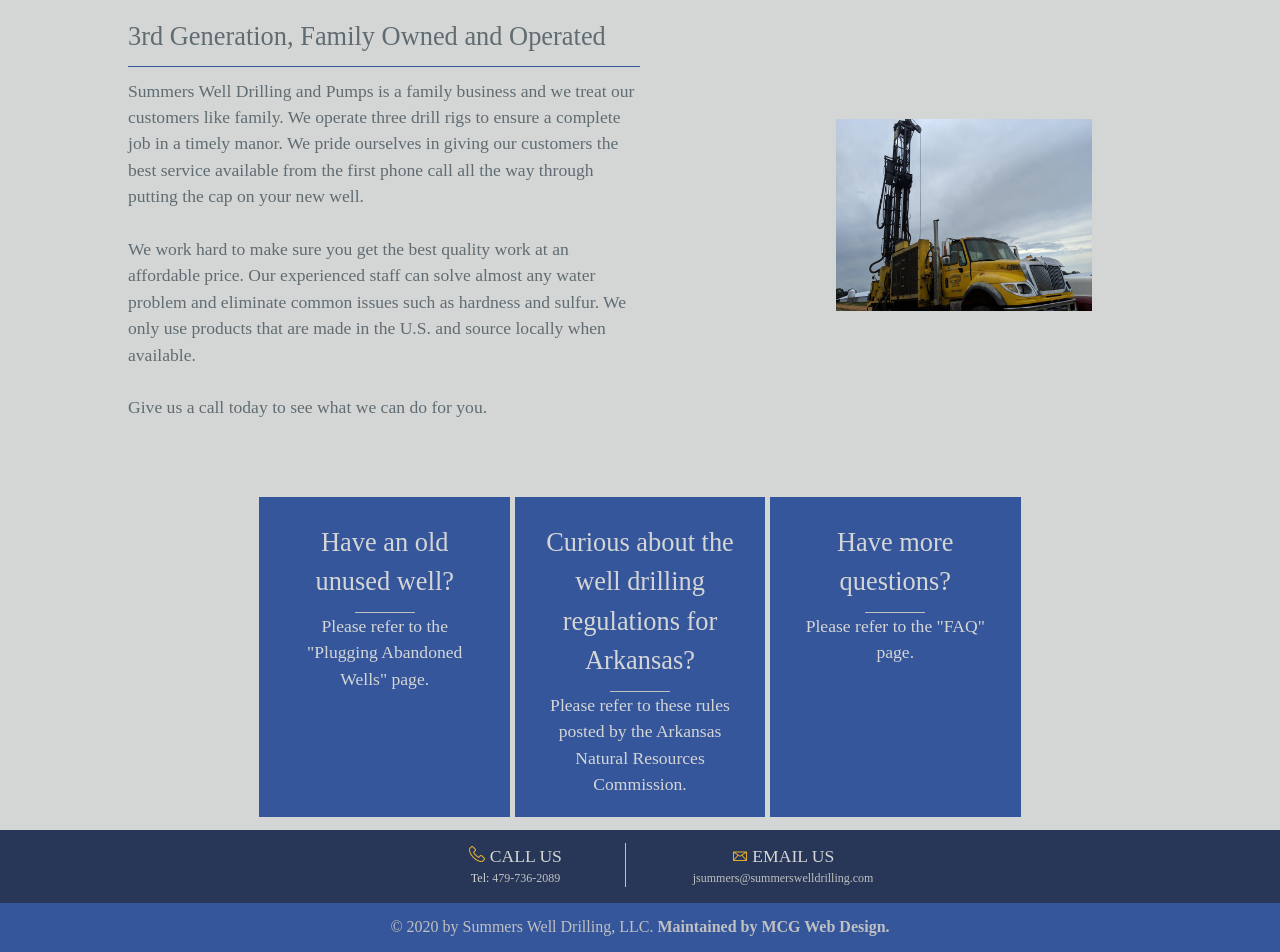
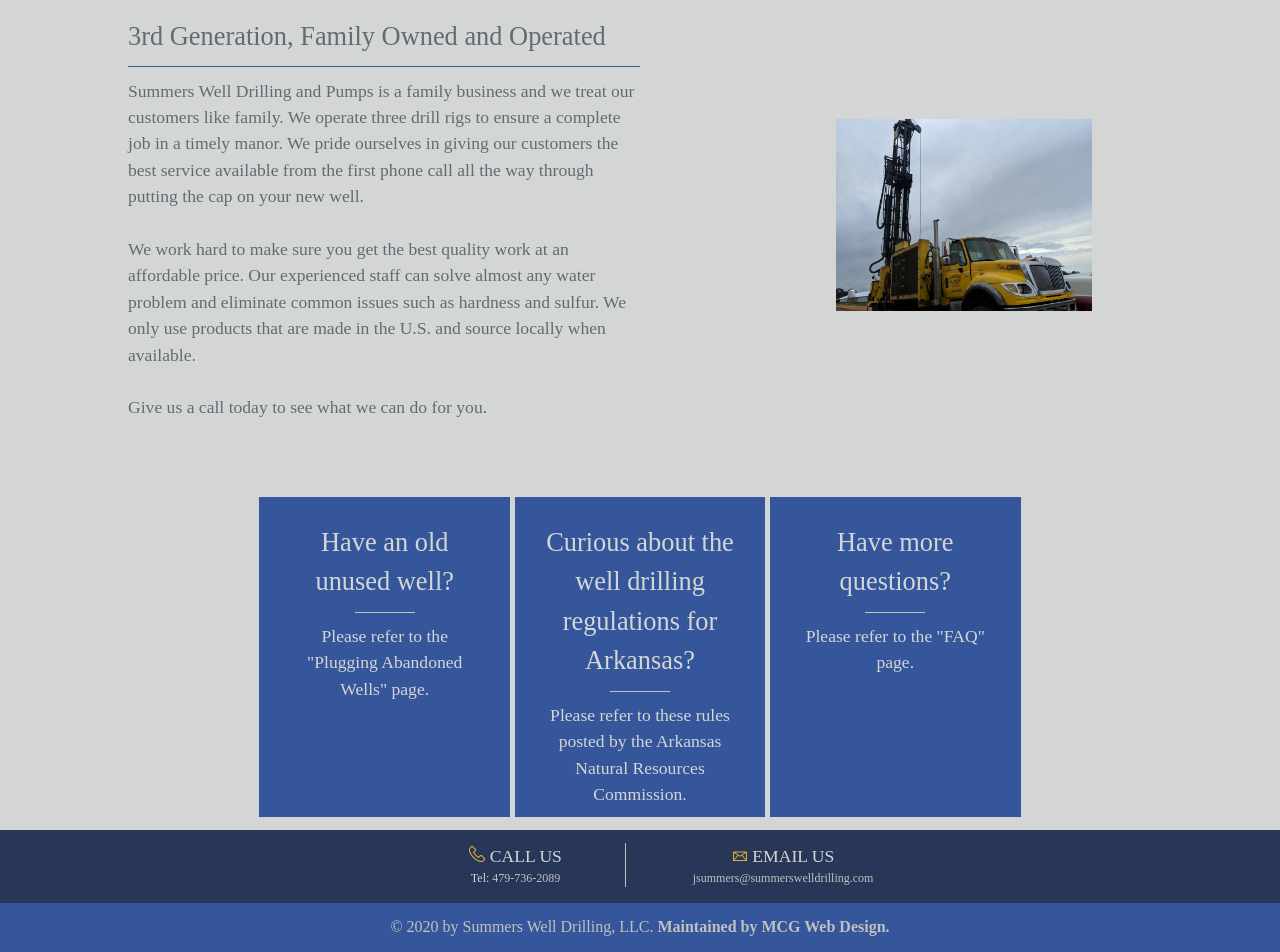
Before and after one commit to jamess999888/SummersDrilling, a Jekyll site: the page built from index.md, in a window 1280 px wide. Shown: the part 804-1756 px from the top of the page. Built offline with Jekyll 4.4.1, drawn with Linux system fonts in a browser that asks for light colours; our own code applies the rules of GitHub Pages for plain Markdown files.

Commit message:
adding class to bottom link box content

```diff
--- a/_layouts/default.html
+++ b/_layouts/default.html
@@ -85,7 +85,7 @@
                 <h2 class="bottom-block-link-header">
                     Have an old unused well?
                 </h2>
-                <div>
+                <div class="bottom-block-link-content">
                     Please refer to the "Plugging Abandoned Wells" page.
                 </div>
             </div>
@@ -93,7 +93,7 @@
                 <h2 class="bottom-block-link-header">
                     Curious about the well drilling regulations for Arkansas?
                 </h2>
-                <div>
+                <div class="bottom-block-link-content">
                     Please refer to these rules posted by the Arkansas Natural Resources Commission.
                 </div>
             </div>
@@ -101,7 +101,7 @@
                 <h2 class="bottom-block-link-header">
                     Have more questions?
                 </h2>
-                <div>
+                <div class="bottom-block-link-content">
                     Please refer to the "FAQ" page.
                 </div>
             </div>
```
